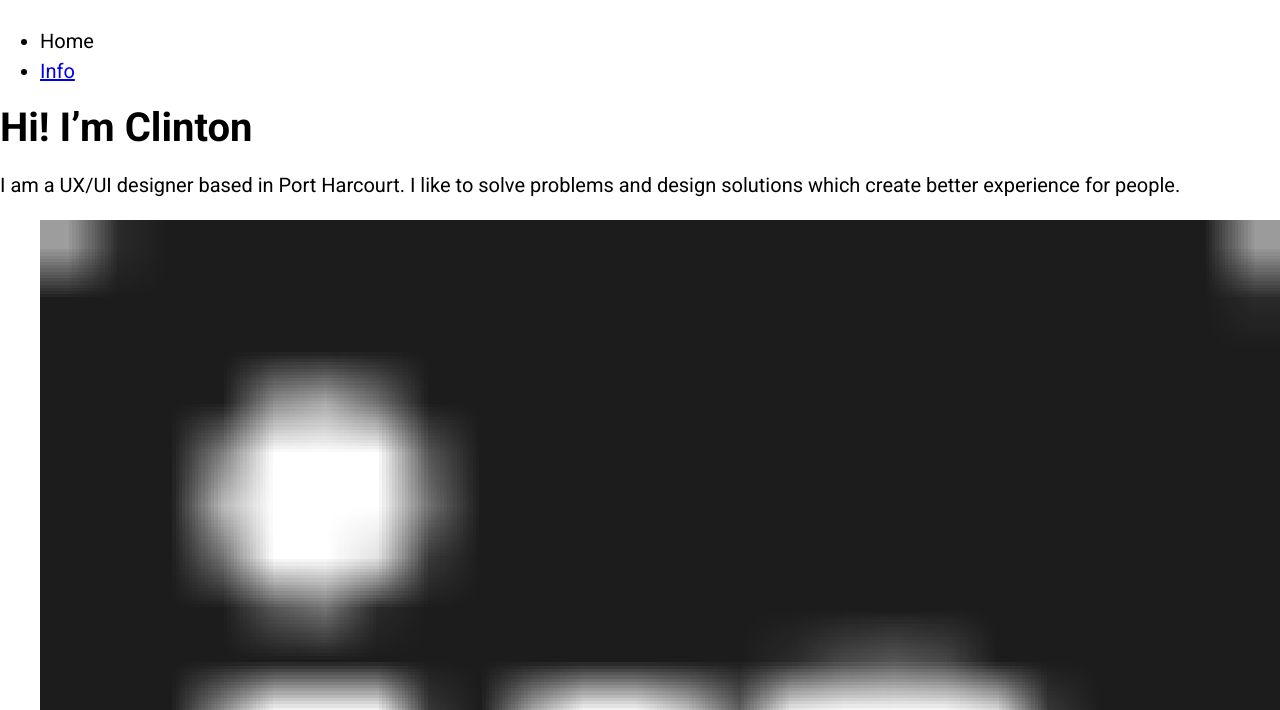
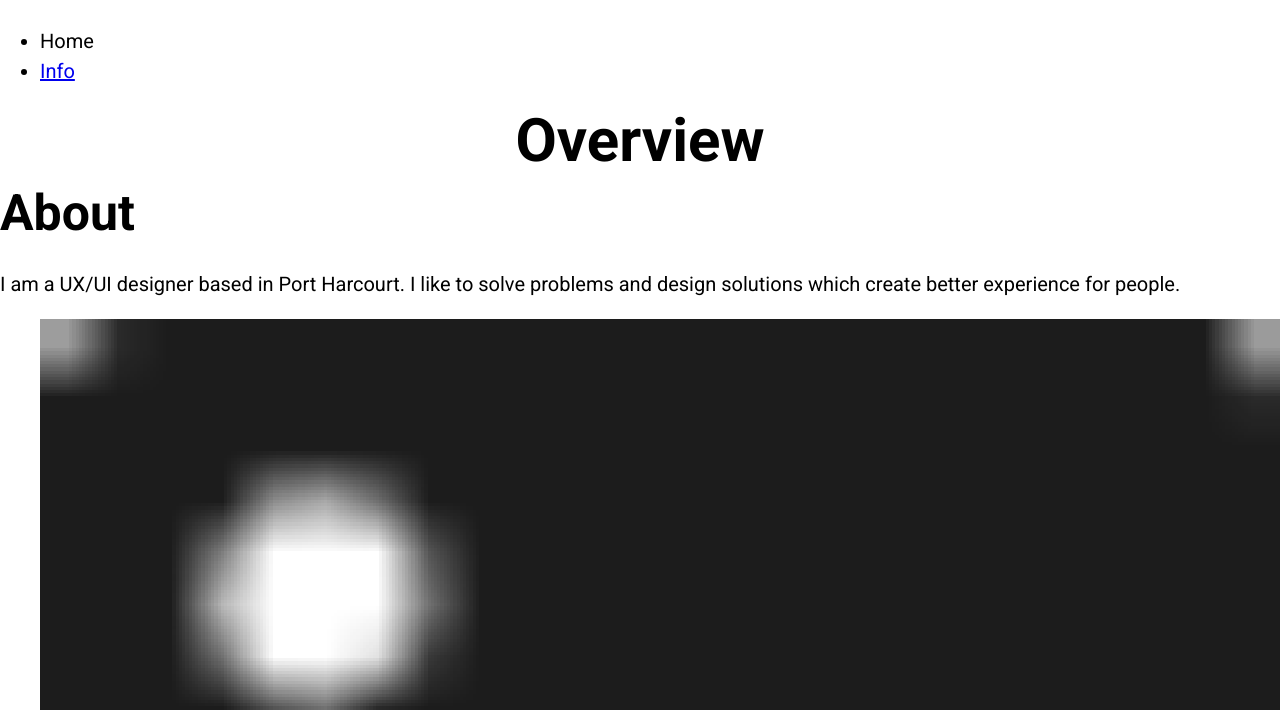
Before and after one commit to Brightlaz/brightlazarus, a plain HTML site: page index.html in a window 1280 px wide. Shown: the part 1196-1906 px from the top of the page. Drawn offline with Linux system fonts and the light colour scheme; files whose address does not match are found by name.

```diff
--- a/assets/css/style.css
+++ b/assets/css/style.css
@@ -7,6 +7,7 @@
     font-size: 20px;
     font-weight: 400;
     line-height: 30px;
+    letter-spacing: 0em;
 }
 
 #body {
@@ -20,6 +21,19 @@
     gap: 10px;
     grid-auto-rows: minmax(auto, auto);
 } */
+
+h1 {
+    font-family: Roboto;
+    font-size: 60px;
+    font-weight: 700;
+    text-align: center;
+}
+
+h2 {
+    font-family: Roboto;
+    font-size: 50px;
+    font-weight: 600;
+}
 
 img {
     width: 100%;
--- a/assets/js/index.js
+++ b/assets/js/index.js
@@ -6,8 +6,8 @@
 const scrollDown = document.querySelector('#scrollDown');
 const overview = document.querySelector('nav')
     // const info = document.querySelector('#info');
-    // const homeLink = document.querySelector('#home')
-    // const home = document.querySelector('.container')
+const homeLink = document.querySelector('#home')
+const home = document.querySelector('.container')
 
 // Type variables
 const typingText = document.querySelector('#typing-text');
--- a/index.html
+++ b/index.html
@@ -11,7 +11,7 @@
     <link rel="stylesheet" href="assets/css/style.css">
 </head>
 
-<body id="body" class="slideOut">
+<body id="body">
     <div class="container">
         <div id="intro">
             <span id="typing-text"></span><span class="cursor">&nbsp</span>
@@ -30,12 +30,13 @@
                 <div id="nav_bar">
                     <ul>
                         <li><a id="home">Home</a></li>
-                        <li><a href="my_info.html" id="info">Info</a></li>
+                        <li><a href="#" id="info">Info</a></li>
                     </ul>
                 </div>
             </nav>
             <header>
-                <h1>Hi! I’m Clinton</h1>
+                <h1>Overview</h1>
+                <h2>About</h2>
                 <p>I am a UX/UI designer based in Port Harcourt. I like to solve problems and design solutions which create better experience for people. </p>
                 <ul>
                     <li><img src="assets/imgs/Vector.png" alt=""></li>
```
